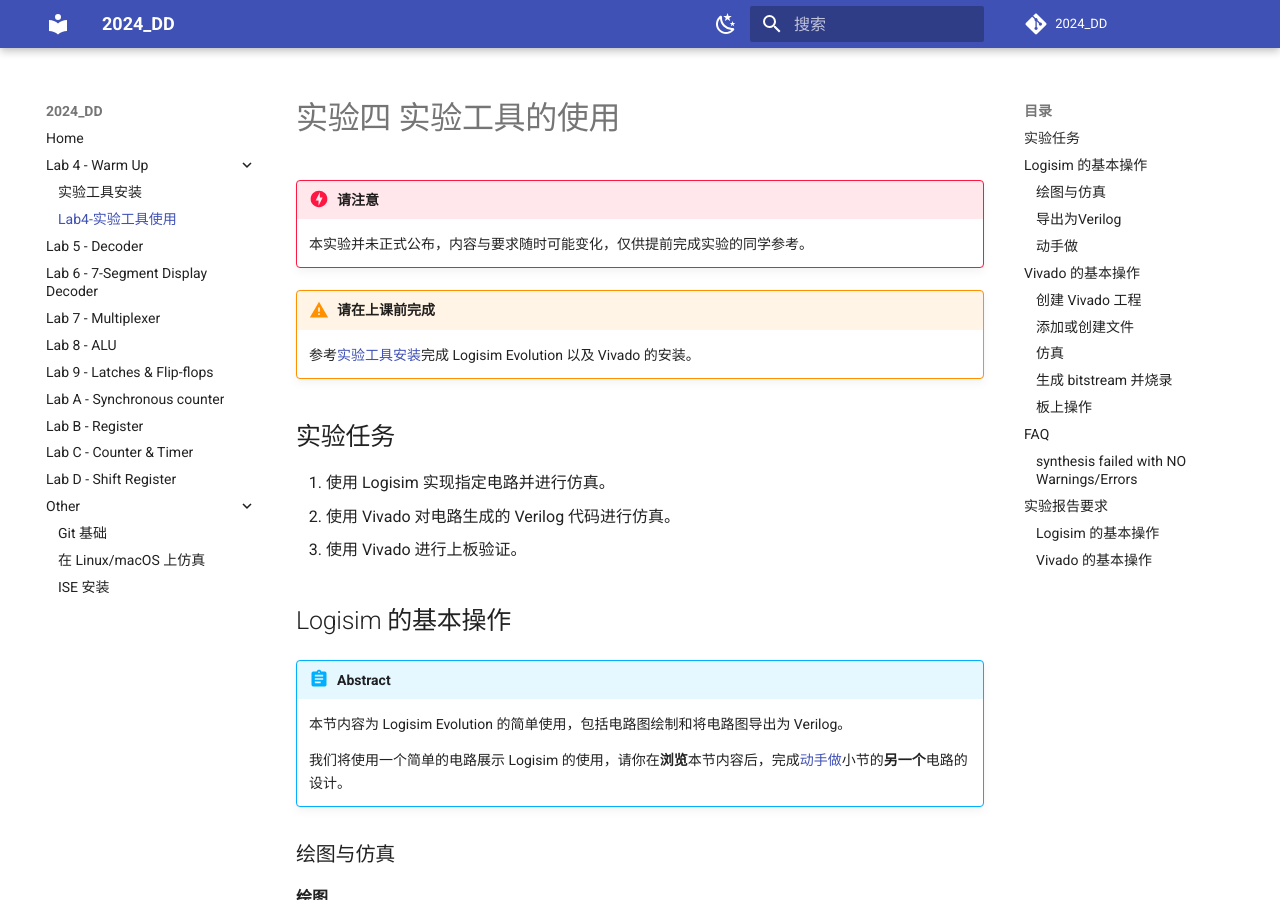
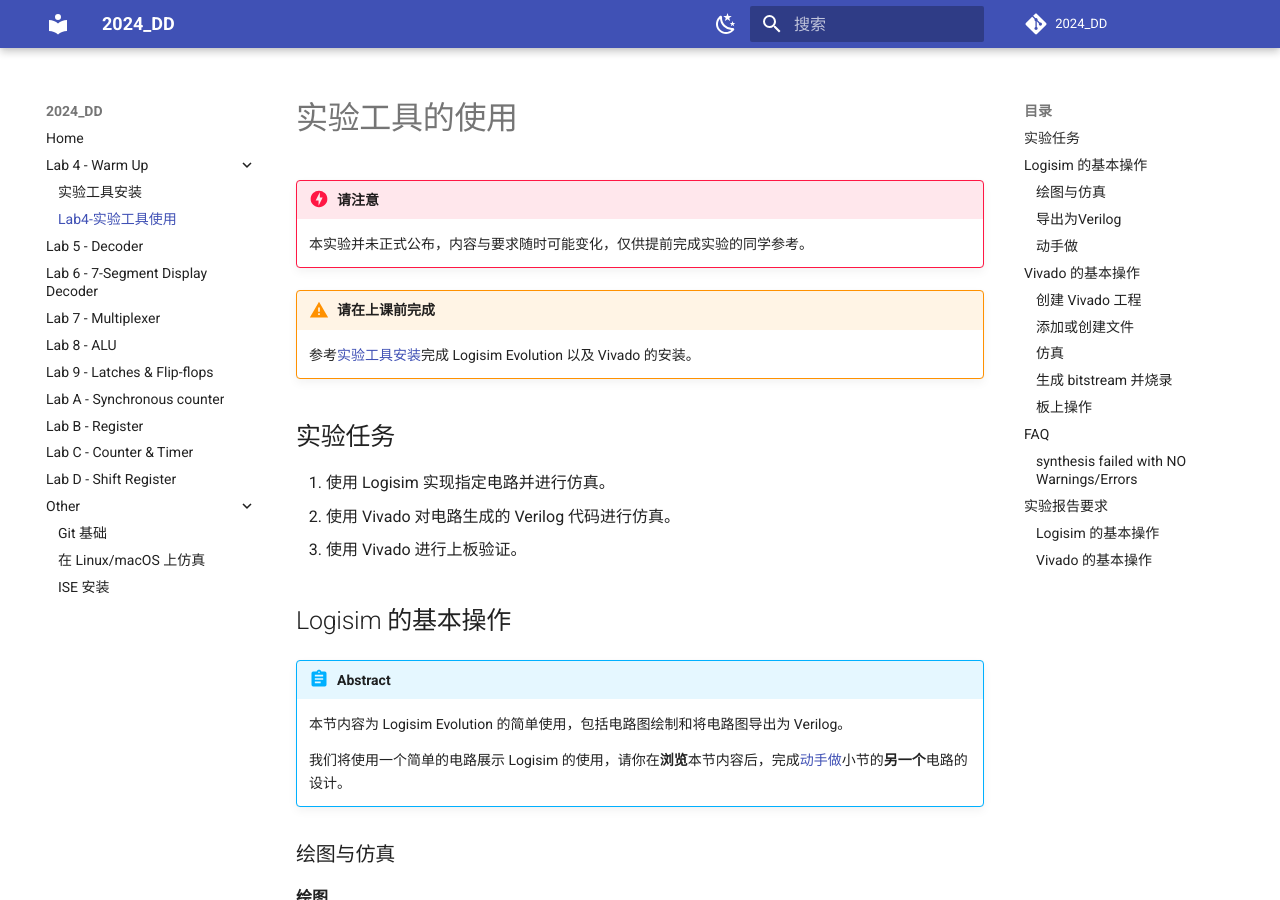
Before and after one commit to Guahao31/2024_DD, an MkDocs documentation site: the page built from docs/warmup/lab4.md, in a window 1280 px wide and 900 px high. Built offline with MkDocs 1.6.1 and Material for MkDocs 9.7.7, drawn with Linux system fonts in a browser that asks for light colours; a script that is not in the unit is left out; comment, search, counter and statistics services are not loaded.

Commit message:
style: remove chapter in head

```diff
--- a/docs/warmup/lab4.md
+++ b/docs/warmup/lab4.md
@@ -1,4 +1,4 @@
-# 实验四 实验工具的使用
+# 实验工具的使用
 
 !!! danger "请注意"
     本实验并未正式公布，内容与要求随时可能变化，仅供提前完成实验的同学参考。
```
Also changed, not shown: docs/lab5/decoder.md (+1 -1 lines).
